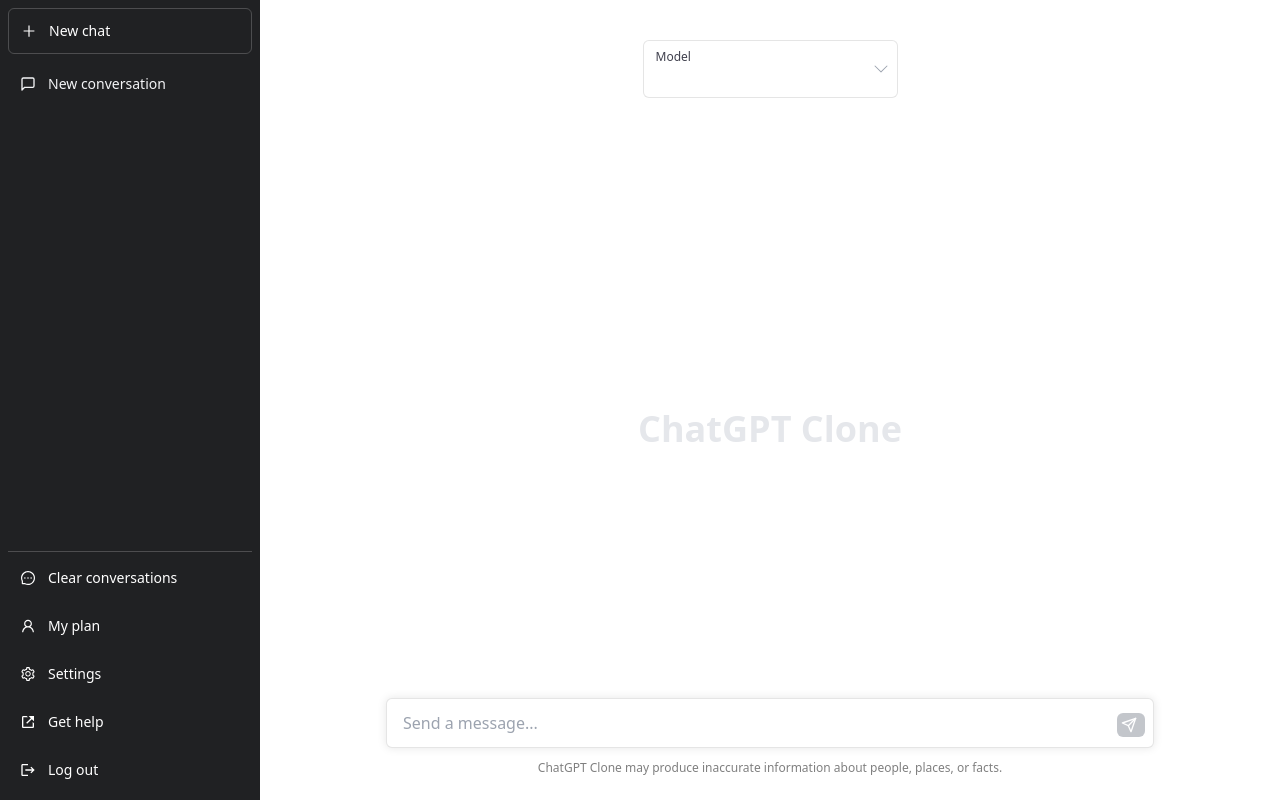
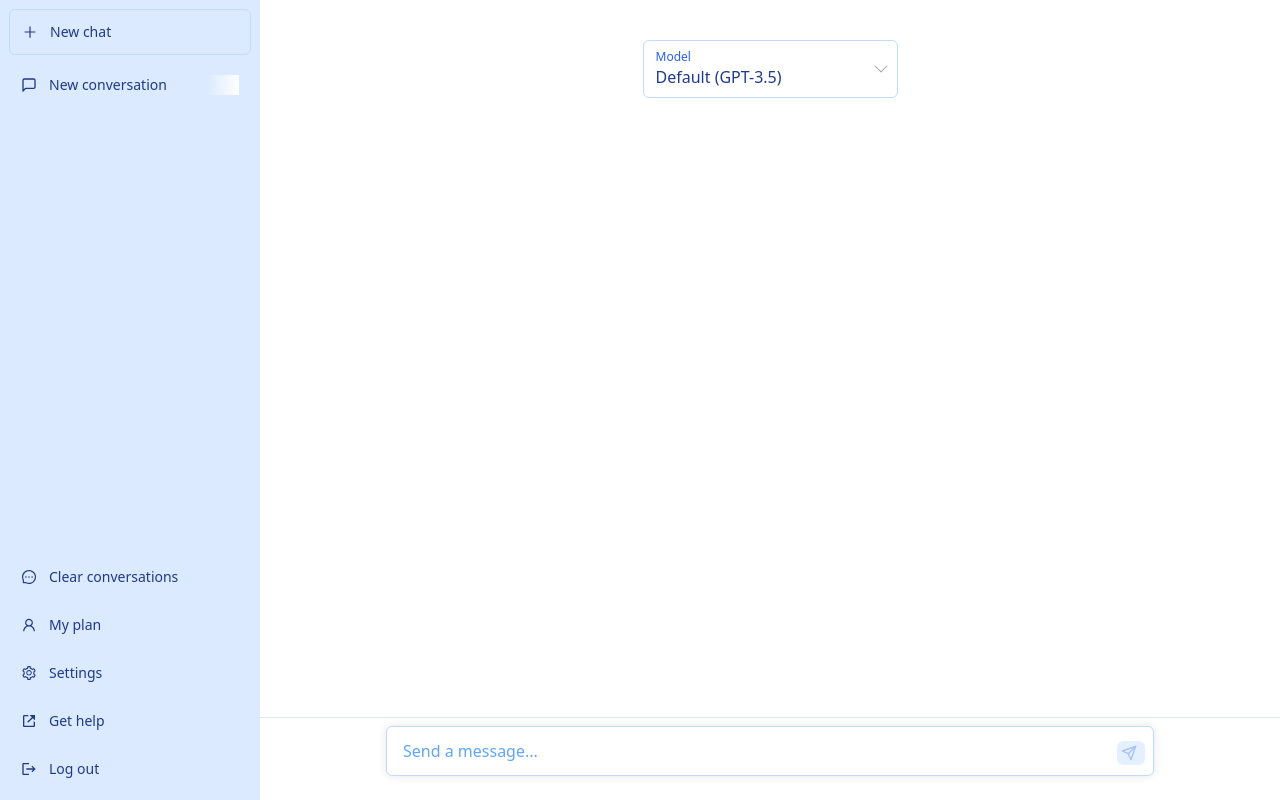
Before and after one commit to knevagi/AIDebateArena, a Next.js app in the folder client/: page / in a window 1280 px wide. Built offline with nearby package versions, Linux system fonts and the light colour scheme.

Commit message:
changed styling, added tailwind

```diff
--- a/client/src/components/Chat.tsx
+++ b/client/src/components/Chat.tsx
@@ -61,15 +61,21 @@
     setShowEmptyChat(false);
 
     try {
-      const response = await fetch(`/api/openai`, {
+      var bodyparam = JSON.stringify({
+        messages: [
+          { role: "system", content: "You are ChatGPT. Respond to the user like you normally would." },
+          ...conversation.map(msg => ({ role: msg.role, content: msg.content })),
+          { role: "user", content: message }
+        ].filter(msg => msg.content !== null),
+        model: selectedModel,
+      });
+      console.log(bodyparam);
+      const response = await fetch(`http://10.157.61.124:8000/send_answer`, {
         method: "POST",
         headers: {
           "Content-Type": "application/json",
         },
-        body: JSON.stringify({
-          messages: [...conversation, { content: message, role: "user" }],
-          model: selectedModel,
-        }),
+        body:bodyparam ,
       });
 
       if (response.ok) {
@@ -105,7 +111,7 @@
 
   return (
                 <div className="flex max-w-full flex-1 flex-col">
-      <div className="sticky top-0 z-10 flex items-center border-b border-white/20 bg-gray-800 pl-1 pt-1 text-gray-200 sm:pl-3 md:hidden">
+                <div className="sticky top-0 z-10 flex items-center border-b border-blue-100 bg-blue-50 pl-1 pt-1 text-blue-900 sm:pl-3 md:hidden">
                   <button
                     type="button"
                     className="-ml-0.5 -mt-0.5 inline-flex h-10 w-10 items-center justify-center rounded-md hover:text-gray-900 focus:outline-none focus:ring-2 focus:ring-inset focus:ring-white dark:hover:text-white"
@@ -121,17 +127,17 @@
                 </div>
                 <div className="relative h-full w-full transition-width flex flex-col overflow-hidden items-stretch flex-1">
                   <div className="flex-1 overflow-hidden">
-          <div className="react-scroll-to-bottom--css-ikyem-79elbk h-full dark:bg-gray-800">
+                    <div className="react-scroll-to-bottom--css-ikyem-79elbk h-full bg-white">
                       <div className="react-scroll-to-bottom--css-ikyem-1n7m0yu">
                         {!showEmptyChat && conversation.length > 0 ? (
                           <div className="flex flex-col items-center text-sm bg-gray-800">
-                  <div className="flex w-full items-center justify-center gap-1 border-b border-black/10 bg-gray-50 p-3 text-gray-500 dark:border-gray-900/50 dark:bg-gray-700 dark:text-gray-300">
+                            <div className="flex w-full items-center justify-center gap-1 border-b border-blue-100 bg-blue-50 p-3 text-blue-700">
                               Model: {selectedModel.name}
                             </div>
                             {conversation.map((message, index) => (
                               <Message key={index} message={message} />
                             ))}
-                  <div className="w-full h-32 md:h-48 flex-shrink-0"></div>
+                            <div className="w-full h-32 md:h-48 flex-shrink-0 bg-white"></div>
                             <div ref={bottomOfChatRef}></div>
                           </div>
                         ) : null}
@@ -140,7 +146,7 @@
                             <div className="flex items-center justify-center gap-2">
                               <div className="relative w-full md:w-1/2 lg:w-1/3 xl:w-1/4">
                                 <button
-                        className="relative flex w-full cursor-default flex-col rounded-md border border-black/10 bg-white py-2 pl-3 pr-10 text-left focus:border-gray-400 focus:outline-none focus:ring-1 focus:ring-gray-400 dark:border-white/20 dark:bg-gray-800 sm:text-sm align-center"
+                                  className="relative flex w-full cursor-default flex-col rounded-md border border-blue-200 bg-white py-2 pl-3 pr-10 text-left focus:border-blue-400 focus:outline-none focus:ring-1 focus:ring-blue-400"
                                   id="headlessui-listbox-button-:r0:"
                                   type="button"
                                   aria-haspopup="true"
@@ -149,14 +155,14 @@
                                   aria-labelledby="headlessui-listbox-label-:r1: headlessui-listbox-button-:r0:"
                                 >
                                   <label
-                          className="block text-xs text-gray-700 dark:text-gray-500 text-center"
+                                    className="block text-xs text-blue-600 text-center"
                                     id="headlessui-listbox-label-:r1:"
                                     data-headlessui-state=""
                                   >
                                     Model
                                   </label>
                                   <span className="inline-flex w-full truncate">
-                          <span className="flex h-6 items-center gap-1 truncate text-white">
+                                    <span className="flex h-6 items-center gap-1 truncate text-blue-900">
                                       {selectedModel.name}
                                     </span>
                                   </span>
@@ -166,16 +172,13 @@
                                 </button>
                               </div>
                             </div>
-                  <h1 className="text-2xl sm:text-4xl font-semibold text-center text-gray-200 dark:text-gray-600 flex gap-2 items-center justify-center h-screen">
-                    ChatGPT Clone
-                  </h1>
                           </div>
                         ) : null}
                         <div className="flex flex-col items-center text-sm dark:bg-gray-800"></div>
                       </div>
                     </div>
                   </div>
-        <div className="absolute bottom-0 left-0 w-full border-t md:border-t-0 dark:border-white/20 md:border-transparent md:dark:border-transparent md:bg-vert-light-gradient bg-white dark:bg-gray-800 md:!bg-transparent dark:md:bg-vert-dark-gradient pt-2">
+                  <div className="absolute bottom-0 left-0 w-full border-t border-blue-100 bg-white pt-2">
                     <form className="stretch mx-2 flex flex-row gap-3 last:mb-2 md:mx-4 md:last:mb-6 lg:mx-auto lg:max-w-2xl xl:max-w-3xl">
                       <div className="relative flex flex-col h-full flex-1 items-stretch md:flex-col">
                         {errorMessage ? (
@@ -185,7 +188,7 @@
                             </div>
                           </div>
                         ) : null}
-              <div className="flex flex-col w-full py-2 flex-grow md:py-3 md:pl-4 relative border border-black/10 bg-white dark:border-gray-900/50 dark:text-white dark:bg-gray-700 rounded-md shadow-[0_0_10px_rgba(0,0,0,0.10)] dark:shadow-[0_0_15px_rgba(0,0,0,0.10)]">
+                        <div className="flex flex-col w-full py-2 flex-grow md:py-3 md:pl-4 relative border border-blue-200 bg-white text-blue-900 rounded-md shadow-[0_0_10px_rgba(0,0,0,0.10)]">
                           <textarea
                             ref={textAreaRef}
                             value={message}
@@ -198,26 +201,20 @@
                             }}
                             // rows={1}
                             placeholder="Send a message..."
-                  className="m-0 w-full resize-none border-0 bg-transparent p-0 pr-7 focus:ring-0 focus-visible:ring-0 dark:bg-transparent pl-2 md:pl-0"
+                            className="m-0 w-full resize-none border-0 bg-transparent p-0 pr-7 focus:ring-0 focus-visible:ring-0 bg-transparent pl-2 md:pl-0 text-blue-900 placeholder-blue-400"
                             onChange={(e) => setMessage(e.target.value)}
                             onKeyDown={handleKeypress}
                           ></textarea>
                           <button
                             disabled={isLoading || message?.length === 0}
                             onClick={sendMessage}
-                  className="absolute p-1 rounded-md bottom-1.5 md:bottom-2.5 bg-transparent disabled:bg-gray-500 right-1 md:right-2 disabled:opacity-40"
+                            className="absolute p-1 rounded-md bottom-1.5 md:bottom-2.5 bg-transparent disabled:bg-blue-200 right-1 md:right-2 disabled:opacity-40"
                           >
-                  <FiSend className="h-4 w-4 mr-1 text-white " />
+                            <FiSend className="h-4 w-4 mr-1 text-blue-600" />
                           </button>
                         </div>
                       </div>
                     </form>
-          <div className="px-3 pt-2 pb-3 text-center text-xs text-black/50 dark:text-white/50 md:px-4 md:pt-3 md:pb-6">
-            <span>
-              ChatGPT Clone may produce inaccurate information about people,
-              places, or facts.
-            </span>
-          </div>
                   </div>
                 </div>
               </div>
--- a/client/src/components/Sidebar.tsx
+++ b/client/src/components/Sidebar.tsx
@@ -11,44 +11,44 @@
 
 const Sidebar = () => {
   return (
-    <div className="scrollbar-trigger flex h-full w-full flex-1 items-start border-white/20">
+    <div className="scrollbar-trigger flex h-full w-full flex-1 items-start border border-blue-100 bg-blue-100">
       <nav className="flex h-full flex-1 flex-col space-y-1 p-2">
-        <a className="flex py-3 px-3 items-center gap-3 rounded-md hover:bg-gray-500/10 transition-colors duration-200 text-white cursor-pointer text-sm mb-1 flex-shrink-0 border border-white/20">
+        <a className="flex py-3 px-3 items-center gap-3 rounded-md hover:bg-blue-100 transition-colors duration-200 text-blue-900 cursor-pointer text-sm mb-1 flex-shrink-0 border border-blue-200">
           <AiOutlinePlus className="h-4 w-4" />
           New chat
         </a>
-        <div className="flex-col flex-1 overflow-y-auto border-b border-white/20">
-          <div className="flex flex-col gap-2 pb-2 text-gray-100 text-sm">
-            <a className="flex py-3 px-3 items-center gap-3 relative rounded-md hover:bg-[#2A2B32] cursor-pointer break-all hover:pr-4 group">
+        <div className="flex-col flex-1 overflow-y-auto border-b border-blue-100">
+          <div className="flex flex-col gap-2 pb-2 text-blue-900 text-sm">
+            <a className="flex py-3 px-3 items-center gap-3 relative rounded-md hover:bg-blue-50 cursor-pointer break-all hover:pr-4 group">
               <FiMessageSquare className="h-4 w-4" />
               <div className="flex-1 text-ellipsis max-h-5 overflow-hidden break-all relative">
                 New conversation
-                <div className="absolute inset-y-0 right-0 w-8 z-10 bg-gradient-to-l from-gray-900 group-hover:from-[#2A2B32]"></div>
+                <div className="absolute inset-y-0 right-0 w-8 z-10 bg-gradient-to-l from-white group-hover:from-blue-50"></div>
               </div>
             </a>
           </div>
         </div>
-        <a className="flex py-3 px-3 items-center gap-3 rounded-md hover:bg-gray-500/10 transition-colors duration-200 text-white cursor-pointer text-sm">
+        <a className="flex py-3 px-3 items-center gap-3 rounded-md hover:bg-blue-100 transition-colors duration-200 text-blue-900 cursor-pointer text-sm">
           <AiOutlineMessage className="h-4 w-4" />
           Clear conversations
         </a>
-        <a className="flex py-3 px-3 items-center gap-3 rounded-md hover:bg-gray-500/10 transition-colors duration-200 text-white cursor-pointer text-sm">
+        <a className="flex py-3 px-3 items-center gap-3 rounded-md hover:bg-blue-100 transition-colors duration-200 text-blue-900 cursor-pointer text-sm">
           <AiOutlineUser className="h-4 w-4" />
           My plan
         </a>
-        <a className="flex py-3 px-3 items-center gap-3 rounded-md hover:bg-gray-500/10 transition-colors duration-200 text-white cursor-pointer text-sm">
+        <a className="flex py-3 px-3 items-center gap-3 rounded-md hover:bg-blue-100 transition-colors duration-200 text-blue-900 cursor-pointer text-sm">
           <AiOutlineSetting className="h-4 w-4" />
           Settings
         </a>
         <a
           href="https://help.openai.com/en/collections/3742473-chatgpt"
           target="_blank"
-          className="flex py-3 px-3 items-center gap-3 rounded-md hover:bg-gray-500/10 transition-colors duration-200 text-white cursor-pointer text-sm"
+          className="flex py-3 px-3 items-center gap-3 rounded-md hover:bg-blue-100 transition-colors duration-200 text-blue-900 cursor-pointer text-sm"
         >
           <BiLinkExternal className="h-4 w-4" />
           Get help
         </a>
-        <a className="flex py-3 px-3 items-center gap-3 rounded-md hover:bg-gray-500/10 transition-colors duration-200 text-white cursor-pointer text-sm">
+        <a className="flex py-3 px-3 items-center gap-3 rounded-md hover:bg-blue-100 transition-colors duration-200 text-blue-900 cursor-pointer text-sm">
           <MdLogout className="h-4 w-4" />
           Log out
         </a>
--- a/client/tailwind.config.js
+++ b/client/tailwind.config.js
@@ -1,4 +1,5 @@
 /** @type {import('tailwindcss').Config} */
+import daisyui from 'daisyui'
 module.exports = {
   content: [
     './src/pages/**/*.{js,ts,jsx,tsx}',
@@ -20,5 +21,5 @@
       }
     },
   },
-  plugins: [],
+  plugins: [daisyui],
 }
```
Also changed, not shown: client/package.json (+9 -8 lines), client/src/components/Message.tsx (+5 -5 lines), client/src/components/MobileSidebar.tsx (+4 -4 lines), 1 other file (tests, documents, lock files or other folders). Lines whose indentation alone changed are shown as unchanged.
